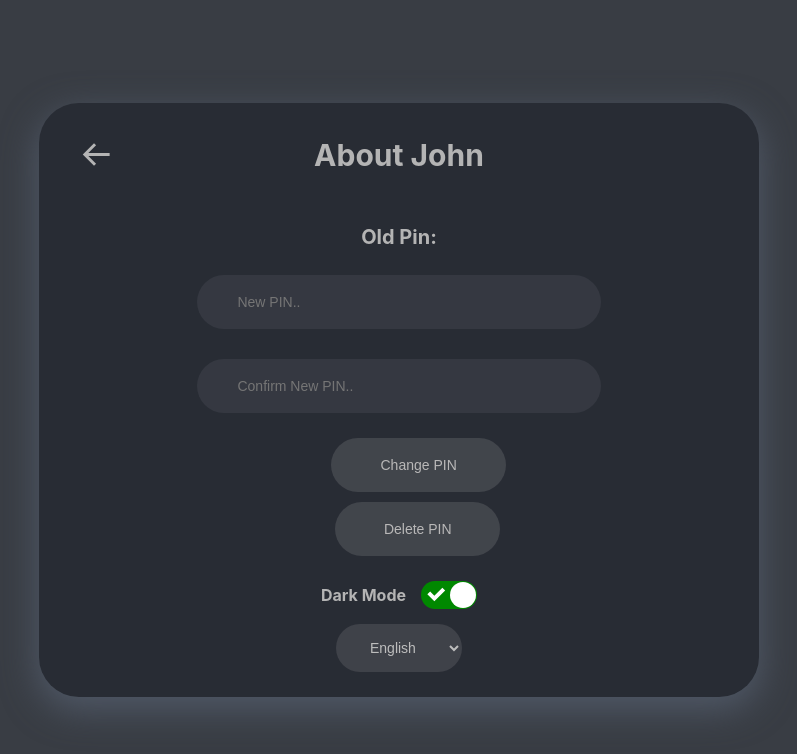
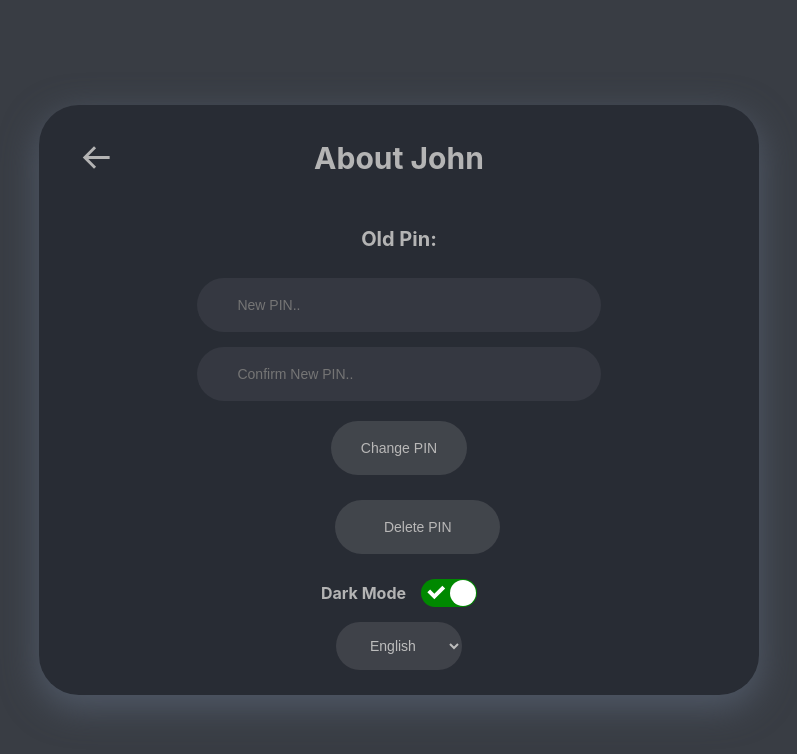
Before and after one commit to hadya286/ReactTodos, a React (Create React App) app: page /users/about/1 in a window 1280 px wide. Shown: the top 754 px of the page, without its empty margins (241-1038 px from the left). Built offline with nearby package versions, Linux system fonts and the light colour scheme; data requests are answered from the project's data file.

Commit message:
pin confirmation (task3)

```diff
--- a/db.json
+++ b/db.json
@@ -62,7 +62,7 @@
     {
       "id": 2,
       "name": "Jenny",
-      "pin": "7777",
+      "pin": "111",
       "preference": [
         "light",
         "en"
@@ -116,7 +116,7 @@
       "pin": "1234",
       "preference": [
         "light",
-        "en"
+        "ar"
       ],
       "todos": [
         {
--- a/src/Pages/About.jsx
+++ b/src/Pages/About.jsx
@@ -1,119 +1,108 @@
-import {useContext, useState} from "react"
-import {FiLock} from "react-icons/fi"
-import ThemeContext from "../Context/themeContext"
-import {Link, useParams} from "react-router-dom"
-import {BiArrowBack} from "react-icons/bi"
-import TodosContext from "../Context/todosContext"
-import ThemeSwitch from "../Components/ThemeSwitch"
+import {useContext, useState} from 'react'
+import {BiArrowBack} from 'react-icons/bi'
+import {Link, useParams} from 'react-router-dom'
+import ThemeSwitch from '../Components/ThemeSwitch'
+import ThemeContext from '../Context/themeContext'
+import TodosContext from '../Context/todosContext'
 
 const About = () => {
-  const [state1, setState1] = useState("")
-  const [state2, setState2] = useState("")
-  const [isError, setIsError] = useState("")
+  const [state1, setState1] = useState('')
+  const [state2, setState2] = useState('')
+  const [isError, setIsError] = useState('')
+  const [isValid, setIsValid] = useState(false)
   const {lang} = useContext(ThemeContext)
   const {searchName, searchPin, changePin} = useContext(TodosContext)
   const {id} = useParams()
 
-  // four digits
+  // 4 digits
   // ^[0-9]{4}$
 
-  const checkValidation = (e) => {
-    setState2(e.target.value)
-    console.log("state2", state2)
-    console.log("state1", state1)
+  // 4 digits non repeating numbers
+  // ^(\d)(?!\1{3})\d{3}$
+
+  const checkValidation = () => {
     if (state1 === state2) {
-      setIsError("PINs match")
+      setIsError('Pin Changed')
+      return true
     } else {
-      setIsError("Confirm PIN should match New PIN")
+      setIsError('Confirm PIN should match New PIN')
+      return false
     }
   }
 
   return (
-    <div className="card">
-      <h2 className="card-header" style={{display: "flex"}}>
+    <div className='card'>
+      <h2 className='card-header' style={{display: 'flex'}}>
         <Link to={`/users/${id}`}>
-          <BiArrowBack className="arrowIcon" size={35} />
+          <BiArrowBack className='arrowIcon' size={35} />
         </Link>
-        {lang === "en" ? `About ${searchName(id)}` : `${searchName(id)} عن`}
+        {lang === 'en' ? `About ${searchName(id)}` : `${searchName(id)} عن`}
       </h2>
       <div>
-        <h4 className="card-header" style={{alignItems: "right"}}>
-          {lang === "en"
+        <h4 className='card-header' style={{alignItems: 'right'}}>
+          {lang === 'en'
             ? `Old Pin: ${searchPin(id)}`
             : `${searchPin(id)} :كلمة المرور السابقة`}
         </h4>
       </div>
 
       <form
-        className="pinForm"
+        className='pinForm'
         onSubmit={(e) => {
           e.preventDefault()
+          if (checkValidation()) {
+            changePin(id, state2)
+            setState2('')
+            setState1('')
+          }
+          // a timeout to show the error message, after the time is finished the error message will be removed
+          setTimeout(() => {
+            setIsError('')
+          }, 3000) // time is milliseconds
         }}
       >
         <input
-          className="todo"
-          type="password"
+          className='todo'
+          type='password'
           value={state1}
-          id="myInput1"
-          placeholder={lang === "ar" ? "كلمة مرور جديدة" : "New PIN.."}
+          id='myInput1'
+          placeholder={lang === 'ar' ? '..كلمة مرور جديدة' : 'New PIN..'}
           onChange={(e) => setState1(e.target.value)}
-          dir={lang === "ar" ? "rtl" : "ltr"}
+          dir={lang === 'ar' ? 'rtl' : 'ltr'}
         />
+        <input
+          className='todo'
+          type='password'
+          value={state2}
+          id='myInput2'
+          placeholder={
+            lang === 'ar' ? '..تأكيد كلمة المرور' : 'Confirm New PIN..'
+          }
+          onChange={(e) => setState2(e.target.value)}
+          dir={lang === 'ar' ? 'rtl' : 'ltr'}
+          style={{marginTop: '15px'}}
+        />
+        <button className='btn' type='submit' style={{marginTop: '20px'}}>
+          {lang === 'ar' ? 'تغيير كلمة المرور' : 'Change PIN'}
+        </button>
       </form>
 
-      {/* //////////////////////////////////////////////////////////////// */}
-      <form
-        className="pinForm"
-        onSubmit={(e) => {
-          e.preventDefault()
-          if (state2 !== "" && state2 === state1) {
-            changePin(id, state2)
-            alert("PIN changed")
-            setState2("")
-            setState1("")
-          }
-        }}
-      >
-        <input
-          className="todo"
-          type="password"
-          value={state2}
-          id="myInput2"
-          placeholder={
-            lang === "ar" ? "تأكيد كلمة المرور" : "Confirm New PIN.."
-          }
-          onChange={(e) => checkValidation(e)}
-          dir={lang === "ar" ? "rtl" : "ltr"}
-        />
-      </form>
-      <div className="error">{isError}</div>
+      <div className='error'>{isError}</div>
+
       <div>
         <button
-          className="btn btn3"
-          type="submit"
+          className='btn btn3'
+          type='submit'
           onClick={() => {
-            changePin(id, state2)
-            alert("PIN changed")
+            changePin(id, '')
+            alert('PIN deleted')
           }}
         >
-          {lang === "ar" ? "تغيير كلمة المرور" : "Change PIN"}
+          {lang === 'ar' ? 'الغاء كلمة المرور' : 'Delete PIN'}
         </button>
       </div>
 
-      <div>
-        <button
-          className="btn btn3"
-          type="submit"
-          onClick={() => {
-            changePin(id, "")
-            alert("PIN deleted")
-          }}
-        >
-          {lang === "ar" ? "الغاء كلمة المرور" : "Delete PIN"}
-        </button>
-      </div>
-
-      <div style={{marginTop: "40px"}}>
+      <div style={{marginTop: '40px'}}>
         <ThemeSwitch />
       </div>
     </div>
```
